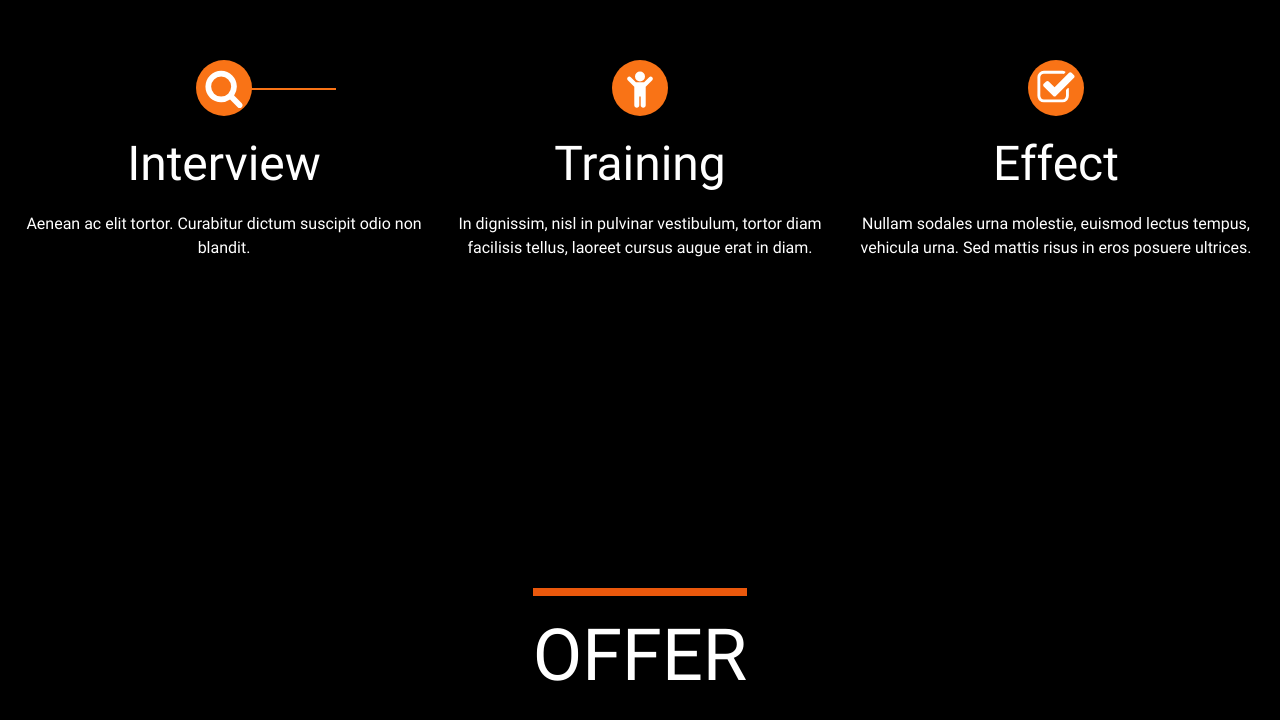
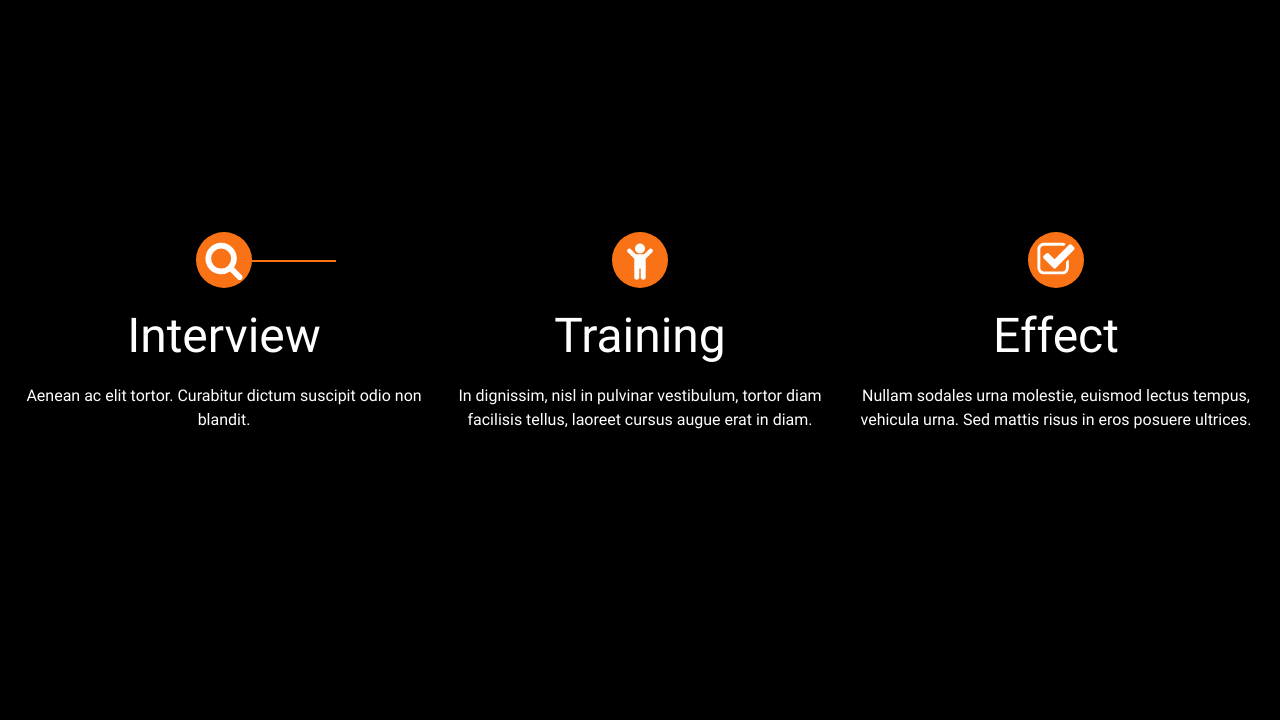
Before and after one commit to AngelDarco/types-darco-loader, a React (Vite) app: page / in a window 1280 px wide. Shown: the part 918-1638 px from the top of the page. Built offline with nearby package versions, Linux system fonts and the light colour scheme.

Commit message:
:hammer: home section finished

```diff
--- a/src/components/pages/home/Home.tsx
+++ b/src/components/pages/home/Home.tsx
@@ -1,10 +1,8 @@
-// import styles from "./home.module.css";
 import fondo from "../../../assets/videos/girl.mp4";
 import { motion } from "framer-motion";
 const Home = () => {
   return (
     <div className="h-fit flex flex-col">
-
       <section className=" h-screen flex items-center justify-center relative">
         <motion.div layout layoutId="underline">
           <div
@@ -15,9 +13,9 @@ const Home = () => {
             </video>
           </div>
 
-          <div className="absolute top-0 left-0 w-full h-full z-20 flex items-center justify-center flex-col dark:bg-[rgba(0,0,0,0.5)] bg-[rgba(255,255,255,0.5)]">
-            <h1 className="text-8xl px-10 drop-shadow-[0_0_6px_var(--background-color)]">Personal Trainer</h1>
-            <h3 className="text-4xl bold shadow-md my-9 text-center">I will help you achieve the intended results  </h3>
+          <div className="absolute top-0 left-0 w-full h-full z-20 flex items-center justify-center flex-col dark:bg-[rgba(0,0,0,0.5)] bg-[rgba(255,255,255,0.2)]">
+            <h1 className="text-8xl px-10 drop-shadow-[0_0_6px_var(--color)]">Personal Trainer</h1>
+            <h3 className="text-4xl bold shadow-lg my-9 text-center px-4">I will help you achieve the intended results  </h3>
             <button className="px-10 py-4 bg-orange-600 text-3xl mt-6 hover:bg-orange-700">
               <motion.div whileHover={{ scale: 1.05, transition: { duration: 0.2 } }}>
                 Free Training
@@ -32,12 +30,15 @@ const Home = () => {
            bg-[var(--background-color)]
             grid
              grid-cols-3
-              grid-rows-2 p-4 pt-32
+             content-center
+             p-4
 
           [&>div>h1]:text-5xl
           [&>div>h1]:py-6
           [&>div]:text-center
           [&>div]:relative
+          [&>div]:h-fit
+          [&>div]:px-2
 
     [&>div>.svg]:m-auto
     [&>div>.svg]:after:absolute
@@ -86,18 +87,7 @@ const Home = () => {
           <h1>Effect</h1>
           <p>Nullam sodales urna molestie, euismod lectus tempus, vehicula urna. Sed mattis risus in eros posuere ultrices. </p>
         </div>
-        <div className="w-fit col-start-1 col-end-4 place-self-center self-end
-        group">
-          <span className="bg-orange-600 w-0 h-2 block
-          group-hover:w-full
-          animate-[loader1_3s_ease-in-out_forwards]
-           "></span>
-          <h1 className="!text-7xl">
-            OFFER</h1>
-        </div>
-
       </section>
-
     </div>
   );
 };
```
